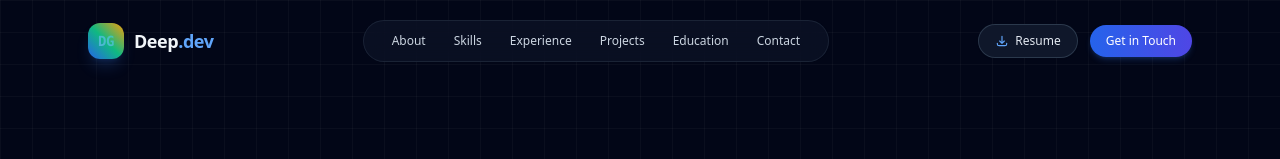
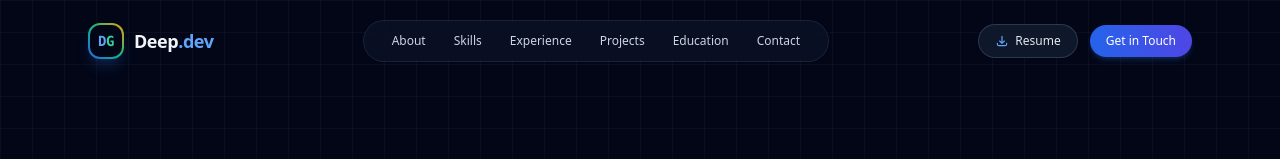
Before and after one commit to deep-govindvira/portfolio, a React (Create React App) app: page / in a window 1280 px wide. Shown: the top 159 px of the page. Built offline with nearby package versions, Linux system fonts and the light colour scheme.

Commit message:
fix: ensure DG monogram in navbar is brightly visible with solid colors

```diff
--- a/src/components/Navbar.jsx
+++ b/src/components/Navbar.jsx
@@ -51,8 +51,11 @@ export const Navbar = ({ data }) => {
           className="group flex items-center gap-2.5 font-bold text-lg tracking-tight text-white hover:text-blue-400 transition"
         >
           <div className="w-9 h-9 rounded-xl bg-gradient-to-tr from-blue-600 via-emerald-500 to-amber-500 p-[2px] flex items-center justify-center shadow-lg shadow-blue-500/20 group-hover:scale-105 transition duration-300">
-            <div className="w-full h-full bg-slate-950 rounded-[10px] flex items-center justify-center font-mono font-bold text-transparent bg-clip-text bg-gradient-to-tr from-blue-400 to-emerald-400 text-sm">
-              DG
+            <div className="w-full h-full bg-slate-950 rounded-[10px] flex items-center justify-center">
+              <span className="font-mono font-black text-sm tracking-tight flex items-center select-none">
+                <span className="text-blue-400">D</span>
+                <span className="text-emerald-400">G</span>
+              </span>
             </div>
           </div>
           <span className="font-semibold text-slate-100 group-hover:text-blue-300 transition">
```
